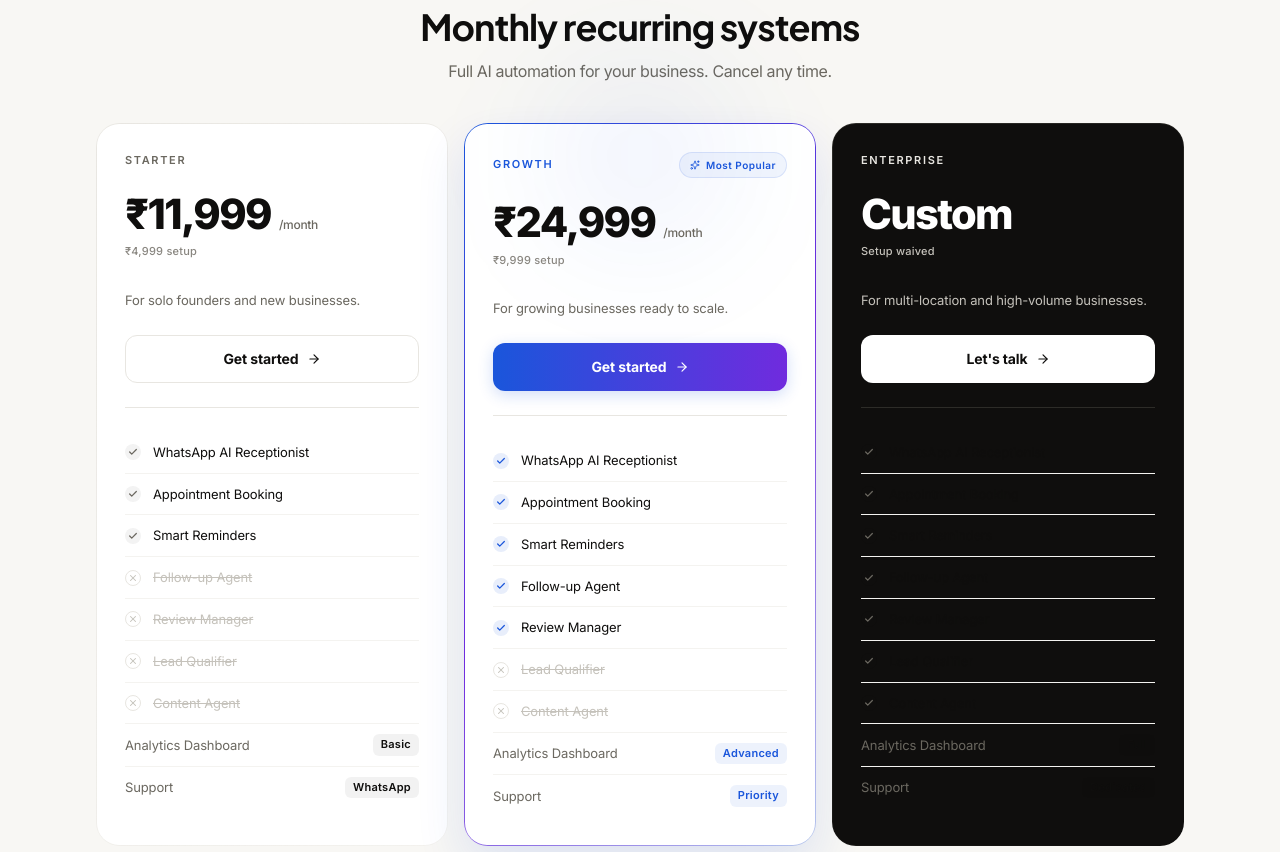
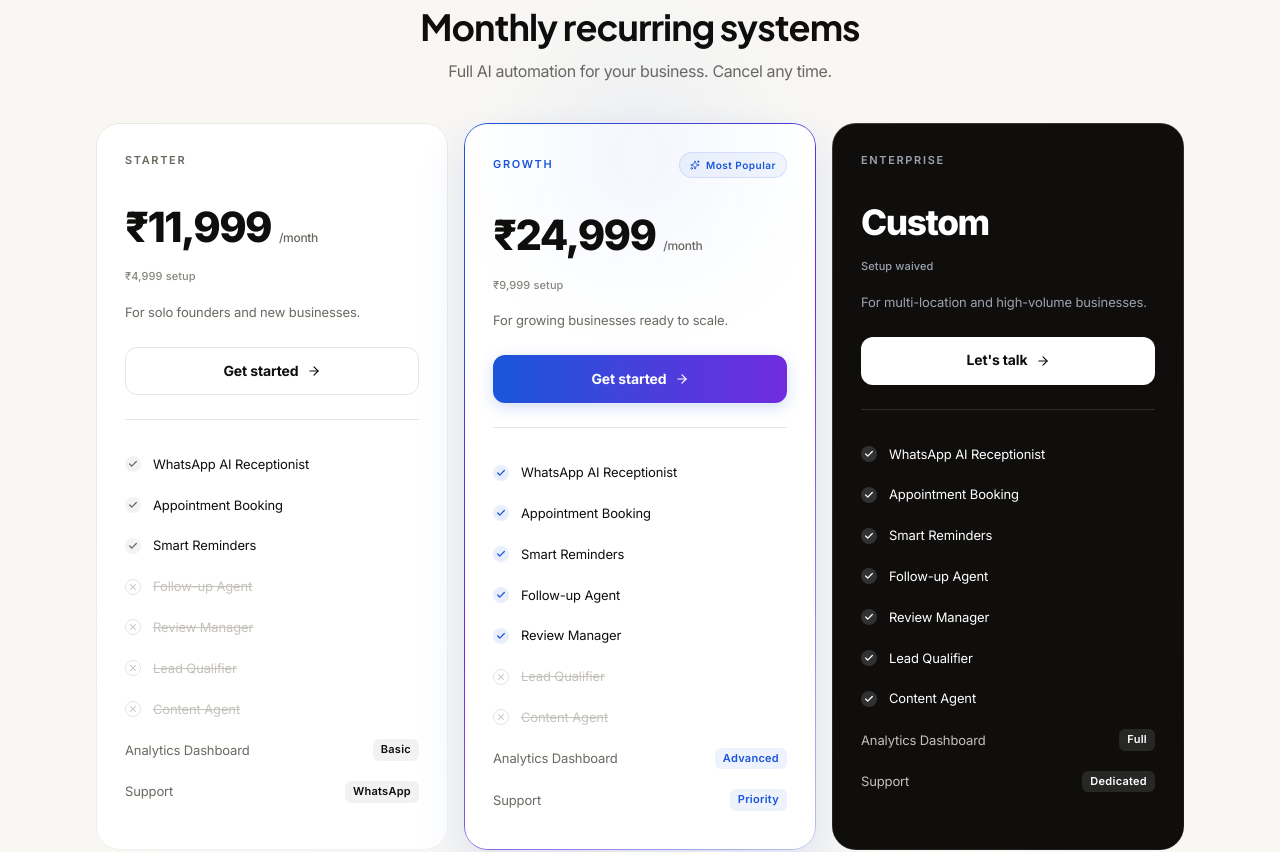
Before and after one commit to abhisekpani80-commits/nextscale-co-in, a Next.js app: page /pricing in a window 1280 px wide. Shown: the part 1260-2112 px from the top of the page. Built offline with nearby package versions, Linux system fonts and the light colour scheme; no server answers.

Commit message:
fix: pricing card dark enterprise readability, Custom price period bug, and annualBilled null safety

```diff
--- a/src/app/pricing/page.tsx
+++ b/src/app/pricing/page.tsx
@@ -16,7 +16,6 @@ import {
   PRICING_WEBSITES,
   PRICING_ADDONS,
   PRICING_FAQ,
-  waLink,
 } from "@/lib/site";
 import { cn } from "@/lib/utils";
 
@@ -149,9 +148,13 @@ export default function PricingPage() {
             <div className="grid items-stretch gap-4 md:grid-cols-3">
               {PRICING_AGENTS.tiers.map((tier) => {
                 const currencyObj = isINR ? tier.pricing.inr : tier.pricing.usd;
-                const displayPrice = isAnnual ? currencyObj.annual || currencyObj.monthly : currencyObj.monthly;
-                const displayPeriod = typeof displayPrice === "string" && displayPrice === "Custom" ? undefined : "/month";
-                const displaySetupFee = isAnnual && currencyObj.annualBilled ? `Billed ${currencyObj.annualBilled}/year` : currencyObj.setupFee;
+                const rawPrice = isAnnual ? (currencyObj.annual ?? currencyObj.monthly) : currencyObj.monthly;
+                const displayPrice = String(rawPrice);
+                const isCustomPrice = displayPrice === "Custom";
+                const displayPeriod = isCustomPrice ? undefined : "/month";
+                const displaySetupFee = isAnnual && currencyObj.annualBilled
+                  ? `Billed ${currencyObj.annualBilled}/year`
+                  : currencyObj.setupFee ?? undefined;
 
                 return (
                   <PricingCard
@@ -159,10 +162,10 @@ export default function PricingPage() {
                     tier={tier}
                     isEnterprise={tier.name === "Enterprise"}
                     loading={!currencyReady}
-                    displayPrice={String(displayPrice)}
+                    displayPrice={displayPrice}
                     displayPeriod={displayPeriod}
                     displaySetupFee={displaySetupFee}
-                    ctaLabel={currencyObj.ctaLabel || "Get started"}
+                    ctaLabel={currencyObj.ctaLabel ?? "Get started"}
                     ctaHref={currencyObj.ctaLink}
                   />
                 );
--- a/src/components/pricing/pricing-card.tsx
+++ b/src/components/pricing/pricing-card.tsx
@@ -9,19 +9,38 @@ export type PricingTier = {
   description: string;
   popular?: boolean;
   features: Feature[];
-  pricing?: any; // To allow passing raw data if needed
+  pricing?: any;
 };
 
-function FeatureRow({ f, popular }: { f: Feature; popular?: boolean }) {
+function FeatureRow({
+  f,
+  popular,
+  dark,
+}: {
+  f: Feature;
+  popular?: boolean;
+  dark?: boolean;
+}) {
   if (f.value) {
     return (
       <li className="flex items-center justify-between gap-3 py-2.5">
-        <span className="text-[13px] text-[#6B6860] tracking-[-0.01em]">{f.name}</span>
+        <span
+          className={cn(
+            "text-[13px] tracking-[-0.01em]",
+            dark ? "text-[#C5C2BB]" : "text-[#6B6860]"
+          )}
+        >
+          {f.name}
+        </span>
         <span
           className="rounded-md px-2 py-0.5 text-[11px] font-semibold tracking-wide"
           style={{
-            background: popular ? "rgba(26,86,219,0.08)" : "rgba(15,14,13,0.05)",
-            color: popular ? "#1A56DB" : "#0F0E0D",
+            background: dark
+              ? "rgba(255,255,255,0.1)"
+              : popular
+              ? "rgba(26,86,219,0.08)"
+              : "rgba(15,14,13,0.05)",
+            color: dark ? "#FFFFFF" : popular ? "#1A56DB" : "#0F0E0D",
           }}
         >
           {f.value}
@@ -37,28 +56,38 @@ function FeatureRow({ f, popular }: { f: Feature; popular?: boolean }) {
         className="flex size-4 shrink-0 items-center justify-center rounded-full"
         style={{
           background: included
-            ? popular
+            ? dark
+              ? "rgba(255,255,255,0.15)"
+              : popular
               ? "rgba(26,86,219,0.1)"
               : "rgba(15,14,13,0.05)"
             : "transparent",
-          border: included ? "none" : "1px solid #E8E6E1",
+          border: included ? "none" : dark ? "1px solid #3D3C38" : "1px solid #E8E6E1",
         }}
       >
         {included ? (
           <Check
             className="size-2.5"
             strokeWidth={3}
-            style={{ color: popular ? "#1A56DB" : "#6B6860" }}
+            style={{
+              color: dark ? "#FFFFFF" : popular ? "#1A56DB" : "#6B6860",
+            }}
           />
         ) : (
-          <X className="size-2.5 text-[#C5C2BB]" strokeWidth={2.5} />
+          <X
+            className="size-2.5"
+            strokeWidth={2.5}
+            style={{ color: dark ? "#4B4A46" : "#C5C2BB" }}
+          />
         )}
       </span>
       <span
-        className={cn(
-          "text-[13px] tracking-[-0.01em]",
-          included ? "text-[#0F0E0D]" : "text-[#C5C2BB] line-through"
-        )}
+        className={cn("text-[13px] tracking-[-0.01em]", {
+          "text-white": included && dark,
+          "text-[#0F0E0D]": included && !dark,
+          "text-[#4B4A46] line-through": !included && dark,
+          "text-[#C5C2BB] line-through": !included && !dark,
+        })}
       >
         {f.name}
       </span>
@@ -89,27 +118,32 @@ export function PricingCard({
   isEnterprise?: boolean;
   loading?: boolean;
 }) {
-  const inlinePeriod = displayPeriod?.startsWith("/");
-  const subNote = [!inlinePeriod ? displayPeriod : null, displaySetupFee]
+  const isCustom = displayPrice === "Custom";
+  const inlinePeriod = !isCustom && displayPeriod?.startsWith("/");
+  const subNote = [
+    !inlinePeriod && !isCustom ? displayPeriod : null,
+    displaySetupFee,
+  ]
     .filter(Boolean)
     .join(" · ");
 
-  // Default CTA href logic for non-enterprise (uses standard waLink)
-  const finalHref = ctaHref || waLink(ctaMessage || `Hi! I'm interested in the ${tier.name} plan.`);
+  const finalHref =
+    ctaHref ||
+    waLink(ctaMessage || `Hi! I'm interested in the ${tier.name} plan.`);
 
   return (
     <div
       className={cn(
         "relative flex h-full flex-col rounded-3xl p-px transition-all duration-300",
         isEnterprise
-          ? "hover:shadow-[0_20px_50px_rgba(15,14,13,0.15)]"
+          ? "hover:shadow-[0_20px_50px_rgba(15,14,13,0.3)]"
           : tier.popular
-          ? "shadow-[0_20px_50px_rgba(26,86,219,0.12)] hover:shadow-[0_20px_50px_rgba(26,86,219,0.18)]"
-          : "hover:shadow-[0_15px_30px_rgba(0,0,0,0.04)]"
+          ? "shadow-[0_20px_50px_rgba(26,86,219,0.12)] hover:shadow-[0_20px_50px_rgba(26,86,219,0.20)]"
+          : "hover:shadow-[0_15px_30px_rgba(0,0,0,0.06)]"
       )}
       style={{
         background: isEnterprise
-          ? "linear-gradient(135deg, #2D2C28 0%, #0F0E0D 100%)"
+          ? "linear-gradient(135deg, #3D3C38 0%, #1a1917 100%)"
           : tier.popular
           ? "linear-gradient(135deg, #1A56DB 0%, #702BDE 50%, rgba(26,86,219,0.3) 100%)"
           : "linear-gradient(135deg, #E8E6E1 0%, rgba(232,230,225,0.3) 100%)",
@@ -117,12 +151,12 @@ export function PricingCard({
     >
       {/* Inner card */}
       <div
-        className={cn("relative flex h-full flex-col rounded-[22px] p-7", isEnterprise ? "text-white" : "")}
+        className="relative flex h-full flex-col rounded-[22px] p-7"
         style={{
           background: isEnterprise ? "#0F0E0D" : "#FFFFFF",
         }}
       >
-        {/* Popular subtle glow blob inside card */}
+        {/* Popular glow blob */}
         {tier.popular && !isEnterprise && (
           <div
             className="pointer-events-none absolute -top-16 left-1/2 -translate-x-1/2 h-48 w-48 rounded-full blur-[60px]"
@@ -135,12 +169,19 @@ export function PricingCard({
           <div className="flex items-center justify-between gap-2">
             <span
               className="text-[11px] font-semibold uppercase tracking-[0.15em]"
-              style={{ color: isEnterprise ? "#E8E6E1" : tier.popular ? "#1A56DB" : "#6B6860" }}
+              style={{
+                color: isEnterprise
+                  ? "#9CA3AF"
+                  : tier.popular
+                  ? "#1A56DB"
+                  : "#6B6860",
+              }}
             >
               {tier.name}
             </span>
             {tier.popular && !isEnterprise && (
-              <span className="inline-flex items-center gap-1.5 rounded-full px-2.5 py-1 text-[10px] font-semibold tracking-wider"
+              <span
+                className="inline-flex items-center gap-1.5 rounded-full px-2.5 py-1 text-[10px] font-semibold tracking-wider"
                 style={{
                   background: "rgba(26,86,219,0.06)",
                   color: "#1A56DB",
@@ -157,30 +198,61 @@ export function PricingCard({
           <div className="mt-6 min-h-[80px]">
             {loading ? (
               <div className="flex flex-col gap-2">
-                <div className="h-10 w-24 rounded-lg bg-gray-200 animate-pulse" style={{ background: isEnterprise ? "#2D2C28" : undefined }} />
-                <div className="h-4 w-32 rounded bg-gray-100 animate-pulse" style={{ background: isEnterprise ? "#1F1E1B" : undefined }} />
+                <div
+                  className="h-10 w-28 rounded-lg animate-pulse"
+                  style={{
+                    background: isEnterprise ? "#2D2C28" : "#E8E6E1",
+                  }}
+                />
+                <div
+                  className="h-4 w-36 rounded animate-pulse"
+                  style={{
+                    background: isEnterprise ? "#1F1E1B" : "#F0EDE8",
+                  }}
+                />
               </div>
             ) : (
-              <div className="animate-in fade-in duration-500">
-                <div className="flex items-baseline gap-1.5">
+              <div>
+                <div className="flex items-baseline gap-1.5 flex-wrap">
                   <span
-                    className={cn("text-[2.2rem] sm:text-[2.6rem] font-extrabold tracking-[-0.04em] leading-none", isEnterprise ? "text-white" : "text-[#0F0E0D]")}
+                    className={cn(
+                      "font-extrabold tracking-[-0.04em] leading-none",
+                      isCustom
+                        ? "text-[1.8rem] sm:text-[2.2rem]"
+                        : "text-[2.2rem] sm:text-[2.6rem]",
+                      isEnterprise ? "text-white" : "text-[#0F0E0D]"
+                    )}
                   >
                     {displayPrice}
                   </span>
-                  {displayPriceSub && (
-                    <span className={cn("text-sm font-semibold tracking-tight", isEnterprise ? "text-[#C5C2BB]" : "text-[#6B6860]")}>
+                  {displayPriceSub && !isCustom && (
+                    <span
+                      className={cn(
+                        "text-sm font-semibold tracking-tight",
+                        isEnterprise ? "text-[#9CA3AF]" : "text-[#6B6860]"
+                      )}
+                    >
                       / {displayPriceSub}
                     </span>
                   )}
                   {inlinePeriod && (
-                    <span className={cn("text-xs tracking-tight font-medium ml-0.5", isEnterprise ? "text-[#C5C2BB]" : "text-[#6B6860]")}>
+                    <span
+                      className={cn(
+                        "text-xs tracking-tight font-medium ml-0.5",
+                        isEnterprise ? "text-[#9CA3AF]" : "text-[#6B6860]"
+                      )}
+                    >
                       {displayPeriod}
                     </span>
                   )}
                 </div>
                 {subNote && (
-                  <p className={cn("mt-2 text-[11px] tracking-[0.02em] font-medium", isEnterprise ? "text-[#C5C2BB]" : "text-[#6B6860]/80")}>
+                  <p
+                    className={cn(
+                      "mt-2 text-[11px] tracking-[0.01em] font-medium",
+                      isEnterprise ? "text-[#9CA3AF]" : "text-[#6B6860]/80"
+                    )}
+                  >
                     {subNote}
                   </p>
                 )}
@@ -188,7 +260,12 @@ export function PricingCard({
             )}
           </div>
 
-          <p className={cn("mt-4 text-[13px] leading-relaxed tracking-[-0.01em]", isEnterprise ? "text-[#C5C2BB]" : "text-[#6B6860]")}>
+          <p
+            className={cn(
+              "mt-4 text-[13px] leading-relaxed tracking-[-0.01em]",
+              isEnterprise ? "text-[#9CA3AF]" : "text-[#6B6860]"
+            )}
+          >
             {tier.description}
           </p>
         </div>
@@ -207,7 +284,8 @@ export function PricingCard({
                 }
               : tier.popular
               ? {
-                  background: "linear-gradient(90deg, #1A56DB 0%, #702BDE 100%)",
+                  background:
+                    "linear-gradient(90deg, #1A56DB 0%, #702BDE 100%)",
                   color: "#FFFFFF",
                   boxShadow: "0 4px 15px rgba(26,86,219,0.2)",
                 }
@@ -222,6 +300,7 @@ export function PricingCard({
             {ctaLabel}
             <ArrowRight className="size-3.5 transition-transform group-hover/cta:translate-x-0.5" />
           </span>
+          {/* Hover overlay */}
           {isEnterprise && (
             <div
               className="absolute inset-0 opacity-0 group-hover/cta:opacity-100 transition-opacity duration-300"
@@ -249,9 +328,19 @@ export function PricingCard({
         />
 
         {/* Features */}
-        <ul className="flex flex-1 flex-col divide-y divide-[#F4F3F0]" style={{ borderColor: isEnterprise ? "#2D2C28" : "#F4F3F0" }}>
+        <ul
+          className="flex flex-1 flex-col"
+          style={{
+            borderColor: isEnterprise ? "#2D2C28" : "#F4F3F0",
+          }}
+        >
           {tier.features.map((f) => (
-            <FeatureRow key={f.name} f={f} popular={tier.popular} />
+            <FeatureRow
+              key={f.name}
+              f={f}
+              popular={tier.popular}
+              dark={isEnterprise}
+            />
           ))}
         </ul>
       </div>
```
